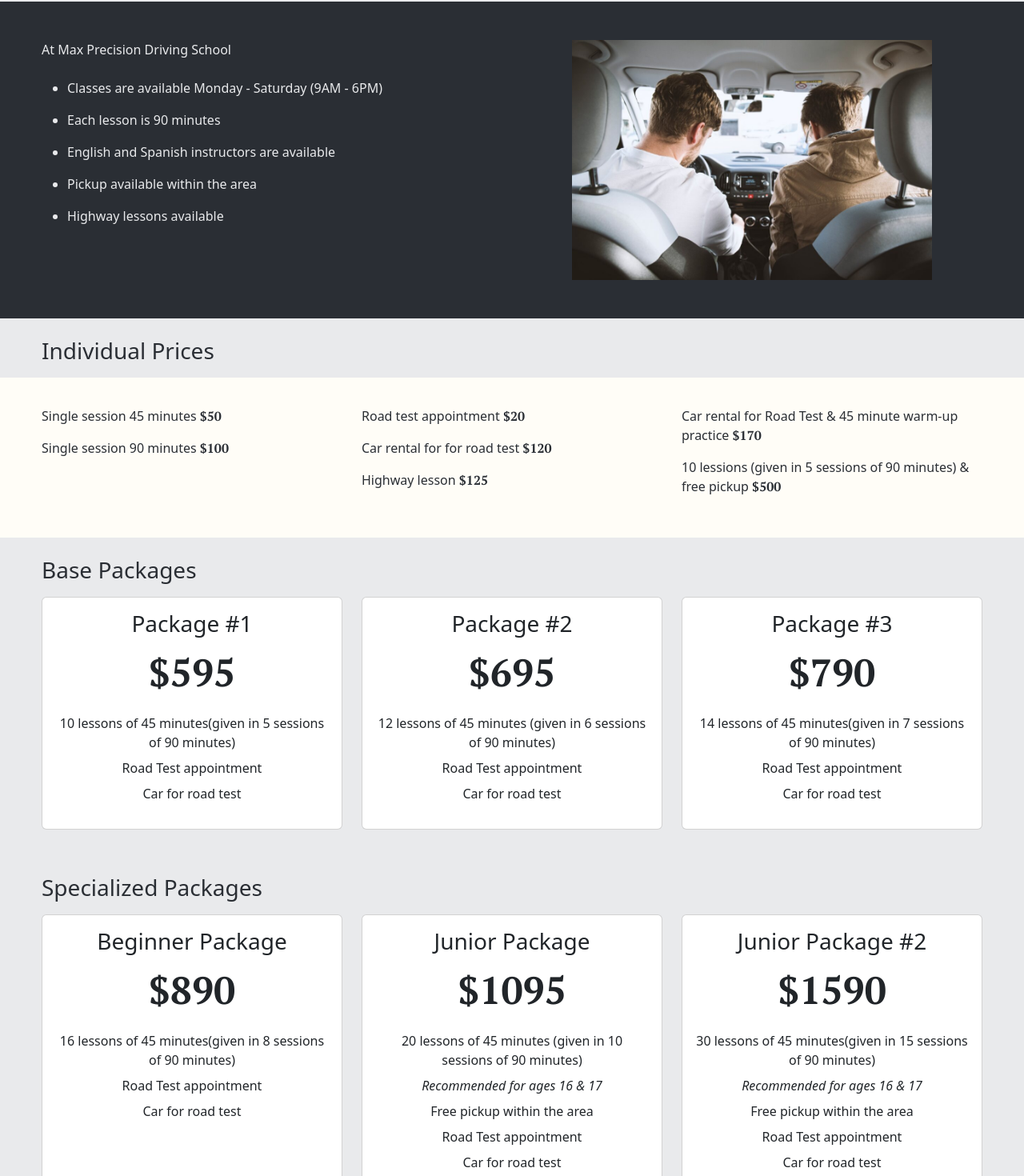
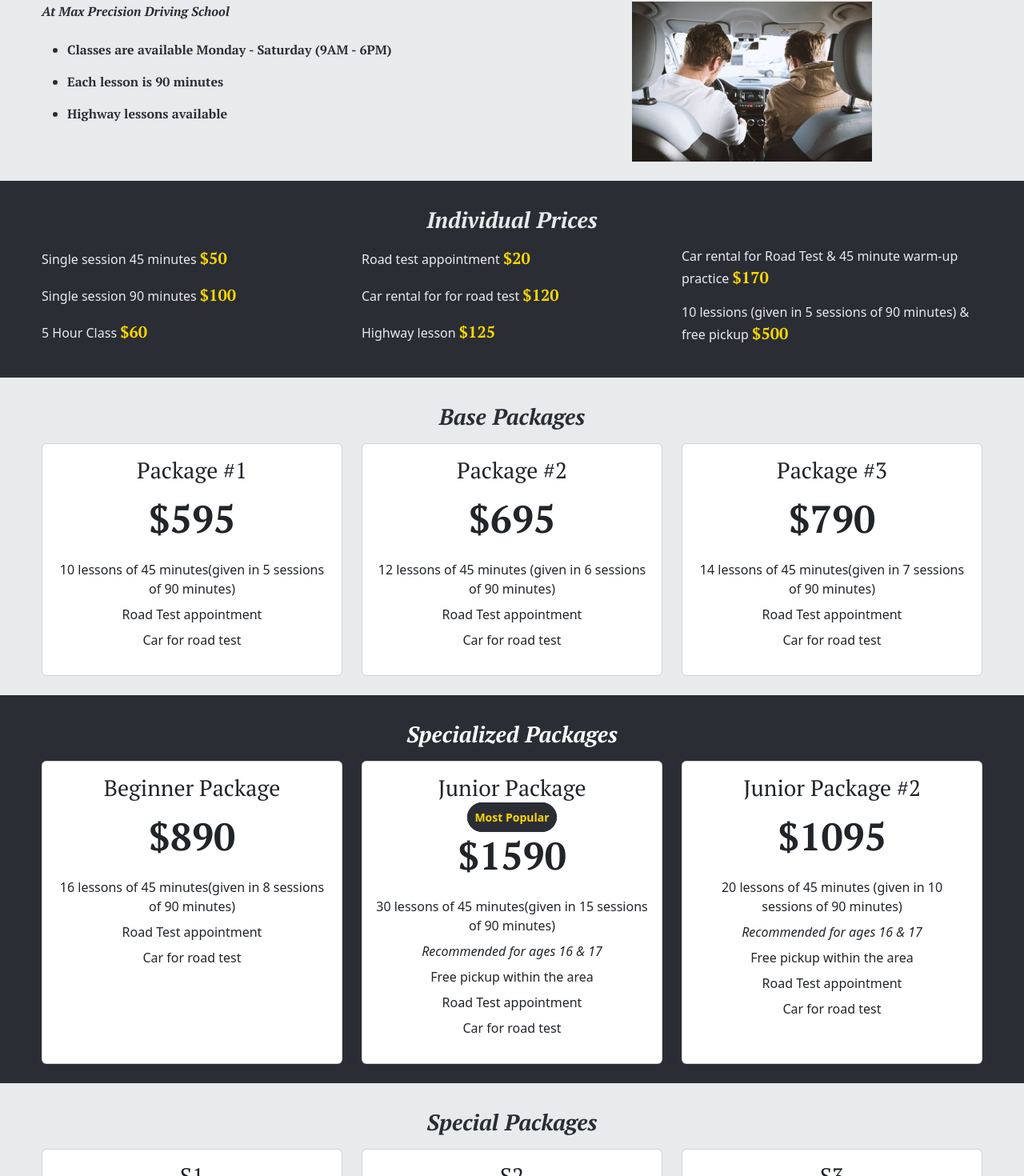
Before and after one commit to max-precision-driving-school/max-precision-driving-school, a React (Vite) app: page /rates in a window 1280 px wide. Shown: the part 196-1666 px from the top of the page at 80% size. Built offline with nearby package versions, Linux system fonts and the light colour scheme.

Commit message:
Updates price layout

```diff
--- a/src/routes/Rates.css
+++ b/src/routes/Rates.css
@@ -1,4 +1,10 @@
-.lesson-options {
+.gold-text { color: gold; }
+.lesson-optioins {
+    background-color: #2A2E34;
+    color: #E9EAEC;
+}
+
+.lesson-options-2 {
     background-color: #2A2E34;
     color: #E9EAEC;
 }
@@ -11,4 +17,15 @@
     box-shadow: 0 0 50px rgb(255,215,0);
 }
 
-.instructor-img { max-height: 300px; }
+.instructor-img { max-height: 200px; }
+.popular-text {
+    color: gold;
+    border: 1px solid #2A2E34;
+    background-color: #2A2E34;
+}
+
+
+.specialized {
+    color: white;
+    background-color: #2A2E34;
+}
--- a/src/routes/Rates.jsx
+++ b/src/routes/Rates.jsx
@@ -12,61 +12,57 @@
                 </div>
             </div>
 
-            <div class="row py-5 lesson-options">
+            <div class="row lesson-options">
                 <div class="container-1200 m-auto">
-                    <div class="row">
+                    <div class="row mb-4">
                         <div class="col-12 col-md-6">
-                            <p>At Max Precision Driving School</p>
+                            <p class="pt-serif-bold-italic">At Max Precision Driving School</p>
                             <ul class="">
-                                <li class="py-2">Classes are available Monday - Saturday (9AM - 6PM)</li>
-                                <li class="py-2">Each lesson is 90 minutes</li>
-                                <li class="py-2">English and Spanish instructors are available</li>
-                                <li class="py-2">Pickup available within the area</li>
-                                <li class="py-2">Highway lessons available</li>
+                                <li class="py-2 pt-serif-bold">Classes are available Monday - Saturday (9AM - 6PM)</li>
+                                <li class="py-2 pt-serif-bold">Each lesson is 90 minutes</li>
+                                <li class="py-2 pt-serif-bold">Highway lessons available</li>
                             </ul>
                         </div>
-                        <div class="col-12 col-md-6 text-center">
+                        <div class="col-12 col-md-6 mt-5 mt-md-0 text-center">
                             <img class="img-fluid instructor-img" src={instructorImg} alt="Driving with instructor" />
                         </div>
                     </div>
                 </div>
             </div>
-            <div class="row mt-3 mb-2">
+
+            <div class="row lesson-options-2">
                 <div class="container-1200 m-auto">
-                    <div class="col-12 my-2">
-                        <h3 class="">Individual Prices</h3>
-                    </div>
-                </div>
-            </div>
-            <div class="row row-bg">
-                <div class="container-1200 m-auto">
-                    <div class="row py-3 py-md-0">
-                        <div class="col-12 col-sm-4">
-                            <p>Single session 45 minutes <span class="pt-serif-bold">$50</span></p>
-                            <p>Single session 90 minutes <span class="pt-serif-bold">$100</span></p>
+                    <div class="row my-4">
+                        <div class="col-12 my-2 text-center">
+                            <h3 class="pt-serif-bold-italic">Individual Prices</h3>
                         </div>
                         <div class="col-12 col-sm-4">
-                            <p>Road test appointment <span class="pt-serif-bold">$20</span></p>
-                            <p>Car rental for for road test <span class="pt-serif-bold">$120</span></p>
-                            <p>Highway lesson <span class="pt-serif-bold">$125</span></p>
+                            <p>Single session 45 minutes <span class="pt-serif-bold gold-text fs-5">$50</span></p>
+                            <p>Single session 90 minutes <span class="pt-serif-bold gold-text fs-5">$100</span></p>
+                            <p>5 Hour Class <span class="pt-serif-bold gold-text fs-5">$60</span></p>
                         </div>
                         <div class="col-12 col-sm-4">
-                            <p>Car rental for Road Test & 45 minute warm-up practice <span class="pt-serif-bold">$170</span></p>
-                            <p>10 lessions (given in 5 sessions of 90 minutes) & free pickup <span class="pt-serif-bold">$500</span></p>
+                            <p>Road test appointment <span class="pt-serif-bold gold-text fs-5">$20</span></p>
+                            <p>Car rental for for road test <span class="pt-serif-bold gold-text fs-5">$120</span></p>
+                            <p>Highway lesson <span class="pt-serif-bold gold-text fs-5">$125</span></p>
+                        </div>
+                        <div class="col-12 col-sm-4">
+                            <p>Car rental for Road Test & 45 minute warm-up practice <span class="pt-serif-bold gold-text fs-5">$170</span></p>
+                            <p>10 lessions (given in 5 sessions of 90 minutes) & free pickup <span class="pt-serif-bold gold-text fs-5">$500</span></p>
                         </div>
                     </div>
                 </div>
             </div>
-            <div class="row py-3">
+            <div class="row">
                 <div class="container-1200 m-auto">
-                    <div class="row">
-                        <div class="col-12 my-2">
-                            <h3 class="">Base Packages</h3>
+                    <div class="row my-4">
+                        <div class="col-12 my-2 text-center">
+                            <h3 class="pt-serif-bold-italic">Base Packages</h3>
                         </div>
                         <div class="col-12 col-sm-6 col-md-4 mb-3 mb-md-0">
                             <div class="card h-100">
                                 <div class="card-body text-center package">
-                                    <h3 class="card-title">Package #1</h3>
+                                    <h3 class="card-title pt-serif-regular">Package #1</h3>
                                     <p class="card-text pt-serif-bold package-price">$595</p>
                                     <ul class="list-unstyled">
                                         <li class="my-2">10 lessons of 45 minutes(given in 5 sessions of 90 minutes)</li>
@@ -79,7 +75,7 @@
                         <div class="col-12 col-sm-6 col-md-4 mb-sm-4 mb-3 mb-md-0">
                             <div class="card h-100">
                                 <div class="card-body text-center package">
-                                    <h3 class="card-title">Package #2</h3>
+                                    <h3 class="card-title pt-serif-regular">Package #2</h3>
                                     <p class="card-text pt-serif-bold package-price">$695</p>
                                     <ul class="list-unstyled">
                                         <li class="my-2">12 lessons of 45 minutes (given in 6 sessions of 90 minutes)</li>
@@ -92,7 +88,7 @@
                         <div class="col-12 col-sm-6 col-md-4 mb-sm-4 mb-3 mb-md-0">
                             <div class="card h-100">
                                 <div class="card-body text-center package">
-                                    <h3 class="card-title">Package #3</h3>
+                                    <h3 class="card-title pt-serif-regular">Package #3</h3>
                                     <p class="card-text pt-serif-bold package-price">$790</p>
                                     <ul class="list-unstyled">
                                         <li class="my-2">14 lessons of 45 minutes(given in 7 sessions of 90 minutes)</li>
@@ -103,14 +99,19 @@
                             </div>
                         </div>
                     </div>
-                    <div class="row mt-5">
-                        <div class="col-12 my-2">
-                            <h3 class="">Specialized Packages</h3>
+                </div>
+            </div>
+
+            <div class="row specialized">
+                <div class="container-1200 m-auto">
+                    <div class="row my-4">
+                        <div class="col-12 my-2 text-center">
+                            <h3 class="pt-serif-bold-italic">Specialized Packages</h3>
                         </div>
                         <div class="col-12 col-sm-6 col-md-4 mb-3 mb-md-0">
                             <div class="card h-100">
                                 <div class="card-body text-center package">
-                                    <h3 class="card-title">Beginner Package</h3>
+                                    <h3 class="card-title pt-serif-regular">Beginner Package</h3>
                                     <p class="card-text pt-serif-bold package-price">$890</p>
                                     <ul class="list-unstyled">
                                         <li class="my-2">16 lessons of 45 minutes(given in 8 sessions of 90 minutes)</li>
@@ -123,7 +124,23 @@
                         <div class="col-12 col-sm-6 col-md-4 mb-sm-4 mb-3 mb-md-0">
                             <div class="card h-100">
                                 <div class="card-body text-center package">
-                                    <h3 class="card-title">Junior Package</h3>
+                                    <h3 class="card-title pt-serif-regular">Junior Package</h3>
+                                    <small class="rounded-5 p-2 popular-text"><b>Most Popular</b></small>
+                                    <p class="card-text pt-serif-bold package-price">$1590</p>
+                                    <ul class="list-unstyled">
+                                        <li class="my-2">30 lessons of 45 minutes(given in 15 sessions of 90 minutes)</li>
+                                        <li class="my-2"><i>Recommended for ages 16 & 17</i></li>
+                                        <li class="my-2">Free pickup within the area</li>
+                                        <li class="my-2">Road Test appointment</li>
+                                        <li class="my-2">Car for road test</li>
+                                    </ul>
+                                </div>
+                            </div>
+                        </div>
+                        <div class="col-12 col-sm-6 col-md-4 mb-sm-4 mb-3 mb-md-0">
+                            <div class="card h-100">
+                                <div class="card-body text-center package">
+                                    <h3 class="card-title pt-serif-regular">Junior Package #2</h3>
                                     <p class="card-text pt-serif-bold package-price">$1095</p>
                                     <ul class="list-unstyled">
                                         <li class="my-2">20 lessons of 45 minutes (given in 10 sessions of 90 minutes)</li>
@@ -135,30 +152,20 @@
                                 </div>
                             </div>
                         </div>
-                        <div class="col-12 col-sm-6 col-md-4 mb-sm-4 mb-3 mb-md-0">
-                            <div class="card h-100">
-                                <div class="card-body text-center package">
-                                    <h3 class="card-title">Junior Package #2</h3>
-                                    <p class="card-text pt-serif-bold package-price">$1590</p>
-                                    <ul class="list-unstyled">
-                                        <li class="my-2">30 lessons of 45 minutes(given in 15 sessions of 90 minutes)</li>
-                                        <li class="my-2"><i>Recommended for ages 16 & 17</i></li>
-                                        <li class="my-2">Free pickup within the area</li>
-                                        <li class="my-2">Road Test appointment</li>
-                                        <li class="my-2">Car for road test</li>
-                                    </ul>
-                                </div>
-                            </div>
-                        </div>
                     </div>
-                    <div class="row mt-5 mb-3">
-                        <div class="col-12 my-2">
-                            <h3 class="">Special Packages</h3>
+                </div>
+            </div>
+
+            <div class="row">
+                <div class="container-1200 m-auto">
+                    <div class="row my-4">
+                        <div class="col-12 my-2 text-center">
+                            <h3 class="pt-serif-bold-italic">Special Packages</h3>
                         </div>
                         <div class="col-12 col-sm-6 col-md-4 mb-3 mb-md-0">
                             <div class="card h-100">
                                 <div class="card-body text-center package">
-                                    <h3 class="card-title">S1</h3>
+                                    <h3 class="card-title pt-serif-regular">S1</h3>
                                     <p class="card-text pt-serif-bold package-price">$440</p>
                                     <ul class="list-unstyled">
                                         <li class="my-2">6 lessons of 45 minutes(given in 3 sessions of 90 minutes)</li>
@@ -171,7 +178,7 @@
                         <div class="col-12 col-sm-6 col-md-4 mb-sm-4 mb-3 mb-md-0">
                             <div class="card h-100">
                                 <div class="card-body text-center package">
-                                    <h3 class="card-title">S2</h3>
+                                    <h3 class="card-title pt-serif-regular">S2</h3>
                                     <p class="card-text pt-serif-bold package-price">$540</p>
                                     <ul class="list-unstyled">
                                         <li class="my-2">8 lessons of 45 minutes (given in 4 sessions of 90 minutes)</li>
@@ -184,7 +191,7 @@
                         <div class="col-12 col-sm-6 col-md-4 mb-sm-4 mb-3 mb-md-0">
                             <div class="card h-100">
                                 <div class="card-body text-center package">
-                                    <h3 class="card-title">S3</h3>
+                                    <h3 class="card-title pt-serif-regular">S3</h3>
                                     <p class="card-text pt-serif-bold package-price">$240</p>
                                     <ul class="list-unstyled">
                                         <li class="my-2">1 lesson of 90 minutes</li>
```
